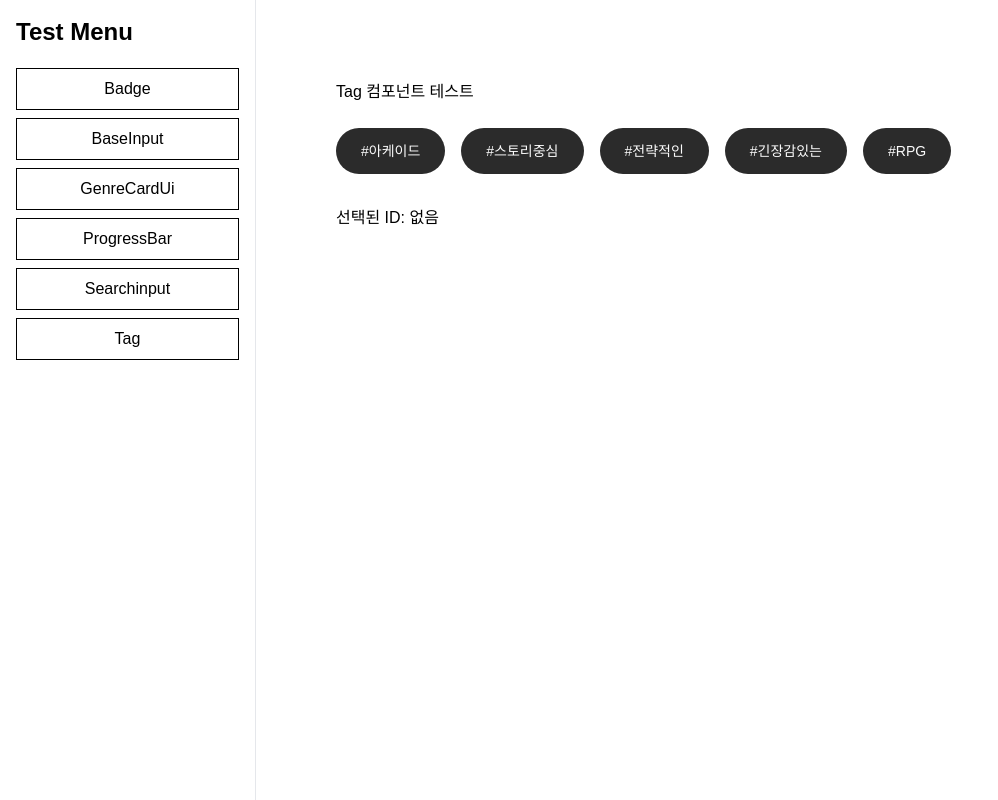
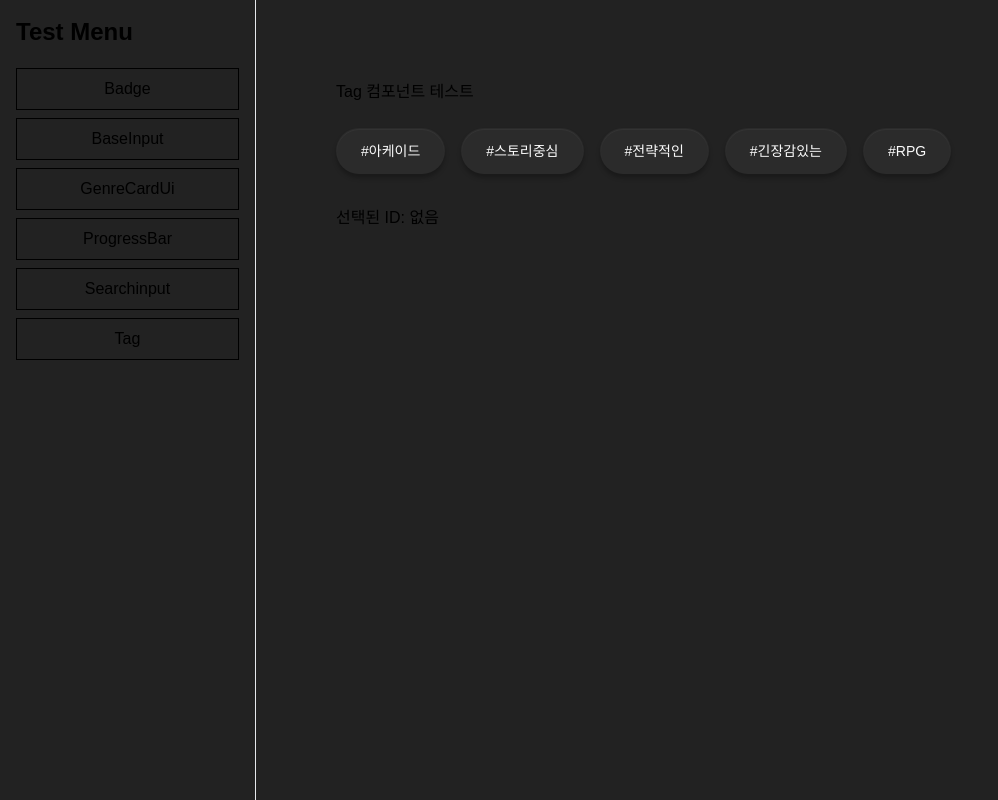
Before and after one commit to oz-union-14-team1/oz-union-fe-14-team1, a Next.js app: page /test/tag in a window 1280 px wide. Shown: the whole page, without its empty margins (0-998 px from the left). Built offline with nearby package versions, Linux system fonts and the light colour scheme.

Commit message:
fix: tag 컴포넌트 수정 및 global.css 오타 수정 (#54)
- tag 컴포넌트 Tagprops 타입 정의 및 버튼속성 전달
- 스타일 코드 개선
- global.css 오타수정

```diff
--- a/src/app/globals.css
+++ b/src/app/globals.css
@@ -2,7 +2,7 @@
 @import './token.css';
 
 body {
-  background-color: var(--clolr-background);
+  background-color: var(--color-background);
   color: var(--color-text-light);
   font-family: 'Pretendard', sans-serif;
 }
--- a/src/components/common/tag/Tag.tsx
+++ b/src/components/common/tag/Tag.tsx
@@ -1,27 +1,46 @@
 import { cn } from '@/utils/cn'
-import './TagStyle.css'
 
 type TagProps = {
   label: string
   isSelected?: boolean
   onClick?: () => void
   className?: string
-}
+} & React.ComponentProps<'button'>
+
+const tagBaseStyle = [
+  'px-5 py-2.5 md:px-6 md:py-3',
+  'text-xsmall md:text-sm',
+  'rounded-full font-normal',
+  'whitespace-nowrap transition-all',
+]
+
+const tagInactiveStyle = [
+  'bg-[#2b2b2b] hover:bg-[#3b3b3b]',
+  'text-[var(--color-text-light)]',
+  'border border-transparent',
+  'shadow-[var(--shadow-tag-inactive)]',
+]
+
+const tagActiveStyle = [
+  'bg-[var(--gradient-main)]',
+  'text-white font-normal',
+  'border border-purple-500/60',
+  'shadow-[var(--shadow-tag-active)]',
+  '[text-shadow:0_0_0.5px_currentColor,0_0_0.5px_currentColor]',
+]
 
 export default function Tag({
   label,
   isSelected = false,
-  onClick,
   className,
+  ...props
 }: TagProps) {
   return (
     <button
-      onClick={onClick}
+      {...props}
       className={cn(
-        'px-5 py-2.5 md:px-6 md:py-3',
-        'text-xsmall rounded-full font-normal transition-all md:text-sm',
-        'whitespace-nowrap',
-        isSelected ? 'tag-active' : 'tag-inactive',
+        tagBaseStyle,
+        isSelected ? tagActiveStyle : tagInactiveStyle,
         className
       )}
     >
--- a/src/components/common/tag/TagStyle.css
+++ /dev/null
@@ -1,22 +0,0 @@
-.tag-inactive {
-  background: #2b2b2b;
-  color: var(--color-text-light);
-  border: 1px solid transparent;
-  box-shadow: var(--shadow-tag-inactive);
-}
-
-.tag-inactive:hover {
-  background-color: #3b3b3b;
-}
-
-.tag-active {
-  background: var(--gradient-main);
-
-  color: white;
-  border: 1px solid rgba(168, 85, 247, 0.6);
-  box-shadow: var(--shadow-tag-active);
-  font-weight: 400;
-  text-shadow:
-    0 0 0.5px currentColor,
-    0 0 0.5px currentColor;
-}
```
Also changed, not shown: src/components/common/genre-card-ui/GenreCardStyle.css (deleted, +0 -17 lines).
